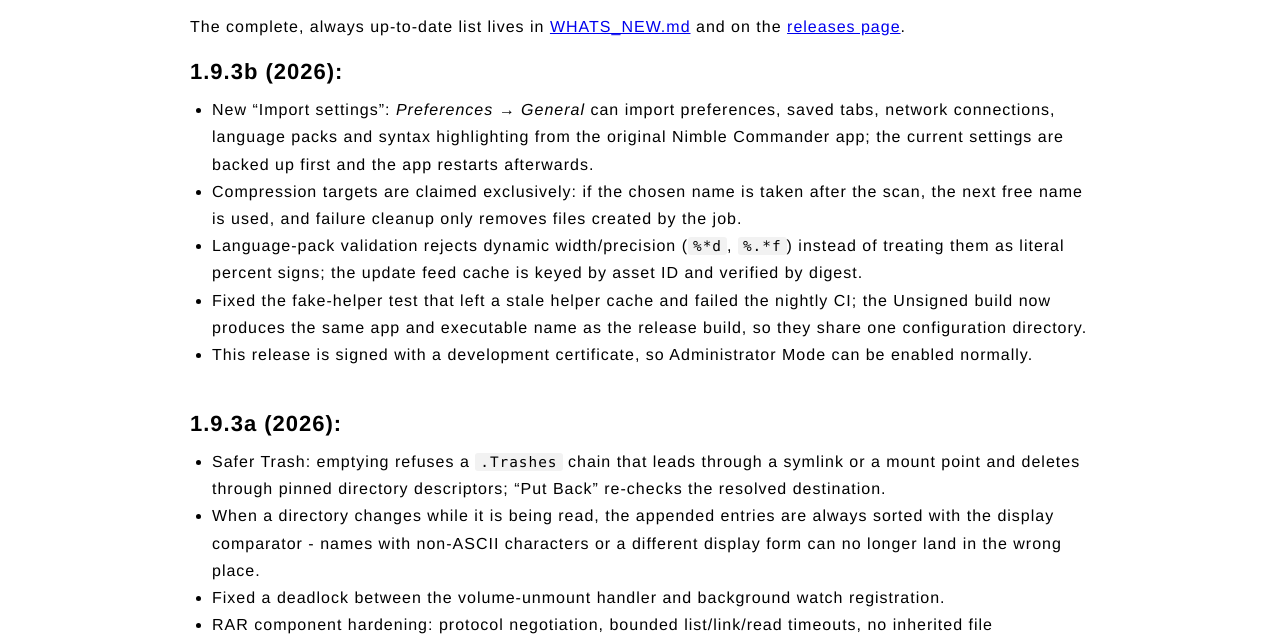
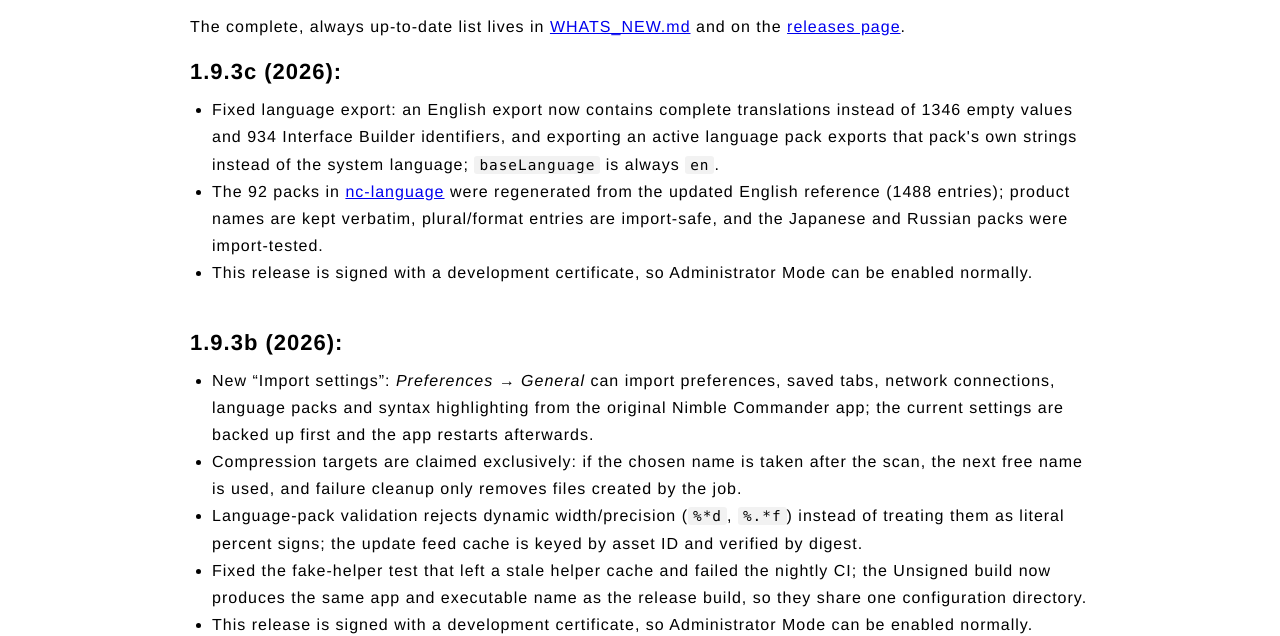
Before and after one commit to cfanmaoli/nc-website, a plain HTML site: page whats-new/index.html in a window 1280 px wide. Shown: the part 165-801 px from the top of the page. Drawn offline with Linux system fonts and the light colour scheme.

Commit message:
Announce 1.9.3c

```diff
--- a/whats-new/index.html
+++ b/whats-new/index.html
@@ -41,6 +41,20 @@
                 <p data-zh-html='完整且始终最新的列表位于 &lt;a href="https://github.com/cfanmaoli/nimble-commander/blob/main/WHATS_NEW.md"&gt;WHATS_NEW.md&lt;/a&gt;，以及&lt;a href="https://github.com/cfanmaoli/nimble-commander/releases"&gt;发布页面&lt;/a&gt;。'>The complete, always up-to-date list lives in
                     <a href="https://github.com/cfanmaoli/nimble-commander/blob/main/WHATS_NEW.md">WHATS_NEW.md</a>
                     and on the <a href="https://github.com/cfanmaoli/nimble-commander/releases">releases page</a>.</p>
+
+                <h3 data-zh="1.9.3c（2026）：">1.9.3c (2026):</h3>
+                <ul>
+                    <li data-zh-html='修复语言导出：English 导出现在包含完整译文，导出的 1488 条不再有 1346 条空译文或 934 条 IB 对象标识符；导出当前语言包时会导出该包自己的文本（而不是系统语言），&lt;code&gt;baseLanguage&lt;/code&gt; 固定为 &lt;code&gt;en&lt;/code&gt;。'>Fixed language export: an English export now contains complete translations instead of 1346
+                        empty values and 934 Interface Builder identifiers, and exporting an active
+                        language pack exports that pack's own strings instead of the system language;
+                        <code>baseLanguage</code> is always <code>en</code>.</li>
+                    <li data-zh-html='&lt;a href="https://github.com/cfanmaoli/nc-language"&gt;nc-language&lt;/a&gt; 中的 92 个语言包已基于新的英文参考重新翻译（1488 条），产品名保持原文，复数/格式条目可安全导入；日语和俄语包已做导入验证。'>The 92 packs in <a href="https://github.com/cfanmaoli/nc-language">nc-language</a> were
+                        regenerated from the updated English reference (1488 entries); product names are
+                        kept verbatim, plural/format entries are import-safe, and the Japanese and
+                        Russian packs were import-tested.</li>
+                    <li data-zh="此版本使用开发证书签名，可以正常打开管理员模式。">This release is signed with a development certificate, so Administrator Mode can be enabled
+                        normally.</li>
+                </ul>
 
                 <h3 data-zh="1.9.3b（2026）：">1.9.3b (2026):</h3>
                 <ul>
```
Also changed, not shown: download/index.html (+1 -1 lines), index.html (+2 -2 lines).
